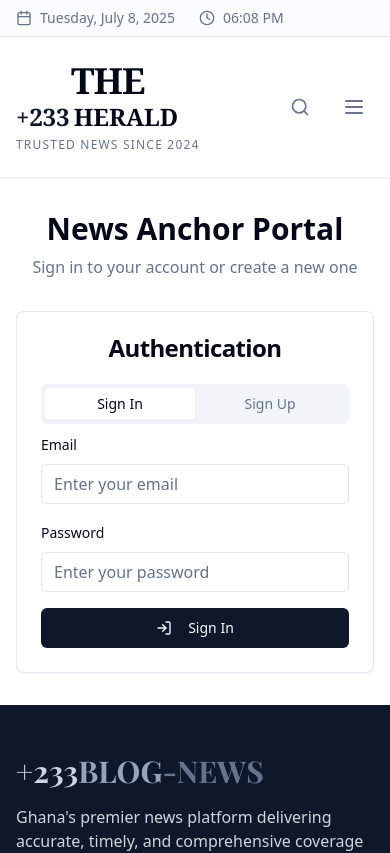
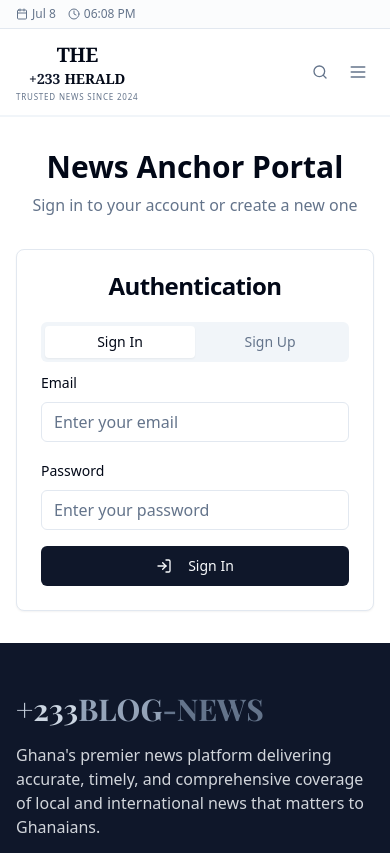
Before and after one commit to IDD-NAJ/ghana-news, a React (Vite) app: page /auth in a window 390 px wide. Shown: the top 853 px of the page. Built offline with nearby package versions, Linux system fonts and the light colour scheme.

Commit message:
Make header responsive
Make the header responsive on all screens.

```diff
--- a/src/components/Header.tsx
+++ b/src/components/Header.tsx
@@ -66,15 +66,16 @@ const Header = () => {
       <header className="bg-white border-b-2 border-muted sticky top-0 z-50">
         {/* Top Info Bar */}
         <div className="bg-muted/30 border-b border-border">
-          <div className="container mx-auto px-4 py-2">
-            <div className="flex justify-between items-center text-sm text-muted-foreground">
-              <div className="flex items-center space-x-6">
+          <div className="container mx-auto px-4 py-1.5 md:py-2">
+            <div className="flex justify-between items-center text-xs md:text-sm text-muted-foreground">
+              <div className="flex items-center space-x-3 md:space-x-6">
                 <span className="flex items-center">
-                  <Calendar className="w-4 h-4 mr-2" />
-                  {formattedDate}
+                  <Calendar className="w-3 h-3 md:w-4 md:h-4 mr-1 md:mr-2" />
+                  <span className="hidden sm:inline">{formattedDate}</span>
+                  <span className="sm:hidden">{currentDate.toLocaleDateString('en-US', { month: 'short', day: 'numeric' })}</span>
                 </span>
                 <span className="flex items-center">
-                  <Clock className="w-4 h-4 mr-2" />
+                  <Clock className="w-3 h-3 md:w-4 md:h-4 mr-1 md:mr-2" />
                   {formattedTime}
                 </span>
               </div>
@@ -86,20 +87,20 @@ const Header = () => {
         </div>
 
         {/* Main Header */}
-        <div className="container mx-auto px-4 py-6">
+        <div className="container mx-auto px-4 py-3 md:py-4 lg:py-6">
           <div className="flex items-center justify-between">
             {/* Logo Section */}
             <div className="flex items-center">
               <Link to="/" className="flex items-center">
                 <div className="text-center">
-                  <h1 className="text-4xl font-serif font-bold tracking-tight">
+                  <h1 className="text-xl sm:text-2xl md:text-3xl lg:text-4xl font-serif font-bold tracking-tight">
                     <span className="text-foreground">THE</span>
                   </h1>
-                  <div className="flex items-center">
-                    <span className="text-2xl font-serif font-bold text-primary mr-1">+233</span>
-                    <span className="text-2xl font-serif font-bold text-foreground">HERALD</span>
+                  <div className="flex items-center justify-center">
+                    <span className="text-sm sm:text-lg md:text-xl lg:text-2xl font-serif font-bold text-primary mr-1">+233</span>
+                    <span className="text-sm sm:text-lg md:text-xl lg:text-2xl font-serif font-bold text-foreground">HERALD</span>
                   </div>
-                  <div className="text-xs font-medium text-muted-foreground uppercase tracking-widest mt-1">
+                  <div className="text-[8px] sm:text-[10px] md:text-xs font-medium text-muted-foreground uppercase tracking-widest mt-0.5 md:mt-1">
                     Trusted News Since 2024
                   </div>
                 </div>
@@ -108,12 +109,12 @@ const Header = () => {
 
             {/* Desktop Navigation */}
             <nav className="hidden lg:flex items-center">
-              <div className="flex items-center space-x-8">
+              <div className="flex items-center space-x-4 xl:space-x-8">
                 {navItems.map((item) => (
                   <Link
                     key={item.name}
                     to={item.path}
-                    className="text-foreground hover:text-primary transition-colors duration-200 font-medium text-sm uppercase tracking-wide border-b-2 border-transparent hover:border-primary pb-1"
+                    className="text-foreground hover:text-primary transition-colors duration-200 font-medium text-xs xl:text-sm uppercase tracking-wide border-b-2 border-transparent hover:border-primary pb-1"
                   >
                     {item.name}
                   </Link>
@@ -122,18 +123,18 @@ const Header = () => {
             </nav>
 
             {/* Right Section */}
-            <div className="flex items-center space-x-4">
+            <div className="flex items-center space-x-2 md:space-x-4">
               <button
-                className="p-2 hover:bg-muted rounded-full transition-colors"
+                className="p-1.5 md:p-2 hover:bg-muted rounded-full transition-colors"
                 onClick={handleSearchClick}
                 title="Search articles (Ctrl+K)"
               >
-                <Search className="w-5 h-5 text-muted-foreground" />
+                <Search className="w-4 h-4 md:w-5 md:h-5 text-muted-foreground" />
               </button>
 
               {/* Authentication Section */}
               {user && profile ? (
-                <div className="hidden md:flex items-center space-x-3">
+                <div className="hidden md:flex items-center space-x-2 lg:space-x-3">
                   <Link
                     to={
                       profile.role === 'admin' ? '/admin' :
@@ -141,45 +142,43 @@ const Header = () => {
                       profile.role === 'news_anchor' && profile.verified ? '/news-anchor' :
                       '/'
                     }
-                    className="flex items-center space-x-2 px-3 py-2 bg-muted/50 rounded hover:bg-muted transition-colors"
+                    className="flex items-center space-x-1 lg:space-x-2 px-2 lg:px-3 py-1 lg:py-2 bg-muted/50 rounded hover:bg-muted transition-colors"
                   >
-                    <User className="w-4 h-4 text-muted-foreground" />
-                    <span className="text-sm font-medium text-foreground">
+                    <User className="w-3 h-3 lg:w-4 lg:h-4 text-muted-foreground" />
+                    <span className="text-xs lg:text-sm font-medium text-foreground hidden lg:inline">
                       {profile.full_name?.split(' ')[0] || 'User'}
                     </span>
                   </Link>
 
-                  {profile.role === 'admin' && (
-                    <Link to="/admin">
-                      <Button variant="outline" size="sm" className="text-xs">Dashboard</Button>
-                    </Link>
-                  )}
-                  {profile.role === 'chief_author' && (
-                    <Link to="/chief-author">
-                      <Button variant="outline" size="sm" className="text-xs">Dashboard</Button>
-                    </Link>
-                  )}
-                  {profile.role === 'news_anchor' && profile.verified && (
-                    <Link to="/news-anchor">
-                      <Button variant="outline" size="sm" className="text-xs">Dashboard</Button>
+                  {(profile.role === 'admin' || profile.role === 'chief_author' || (profile.role === 'news_anchor' && profile.verified)) && (
+                    <Link to={
+                      profile.role === 'admin' ? '/admin' :
+                      profile.role === 'chief_author' ? '/chief-author' :
+                      '/news-anchor'
+                    }>
+                      <Button variant="outline" size="sm" className="text-[10px] lg:text-xs px-2 lg:px-3">
+                        <span className="hidden lg:inline">Dashboard</span>
+                        <span className="lg:hidden">•••</span>
+                      </Button>
                     </Link>
                   )}
                   <Button
                     variant="ghost"
                     size="sm"
                     onClick={() => signOut()}
-                    className="flex items-center gap-1 text-xs"
+                    className="flex items-center gap-1 text-[10px] lg:text-xs px-1 lg:px-2"
                   >
                     <LogOut className="w-3 h-3" />
-                    Sign Out
+                    <span className="hidden lg:inline">Sign Out</span>
                   </Button>
                 </div>
               ) : (
                 <div className="hidden md:flex items-center">
                   <Link to="/auth">
-                    <Button variant="outline" size="sm" className="flex items-center gap-1 text-xs">
+                    <Button variant="outline" size="sm" className="flex items-center gap-1 text-[10px] lg:text-xs px-2 lg:px-3">
                       <User className="w-3 h-3" />
-                      Sign In
+                      <span className="hidden lg:inline">Sign In</span>
+                      <span className="lg:hidden">•</span>
                     </Button>
                   </Link>
                 </div>
@@ -187,13 +186,13 @@ const Header = () => {
 
               {/* Mobile menu button */}
               <button
-                className="lg:hidden p-2 hover:bg-muted rounded-full transition-colors"
+                className="lg:hidden p-1.5 md:p-2 hover:bg-muted rounded-full transition-colors"
                 onClick={() => setIsMenuOpen(!isMenuOpen)}
               >
                 {isMenuOpen ? (
-                  <X className="w-6 h-6 text-muted-foreground" />
+                  <X className="w-5 h-5 md:w-6 md:h-6 text-muted-foreground" />
                 ) : (
-                  <Menu className="w-6 h-6 text-muted-foreground" />
+                  <Menu className="w-5 h-5 md:w-6 md:h-6 text-muted-foreground" />
                 )}
               </button>
             </div>
```
